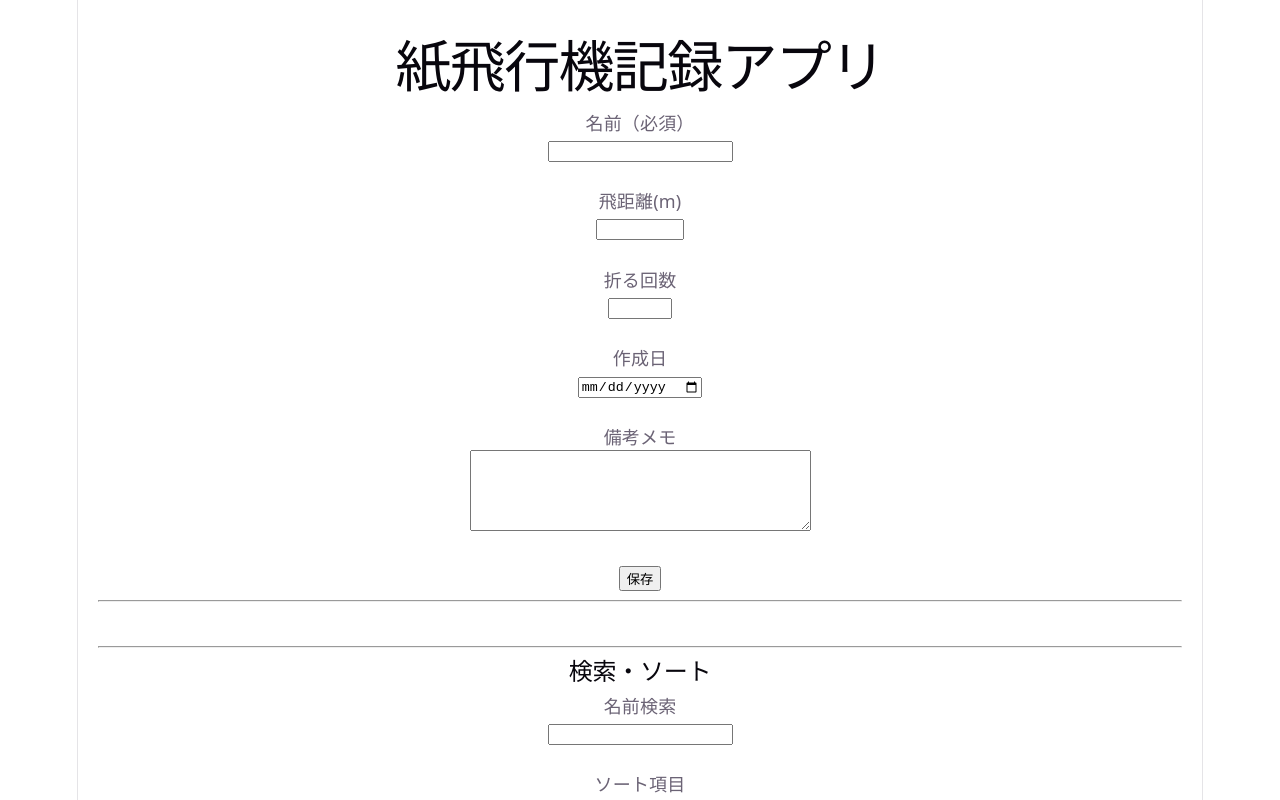
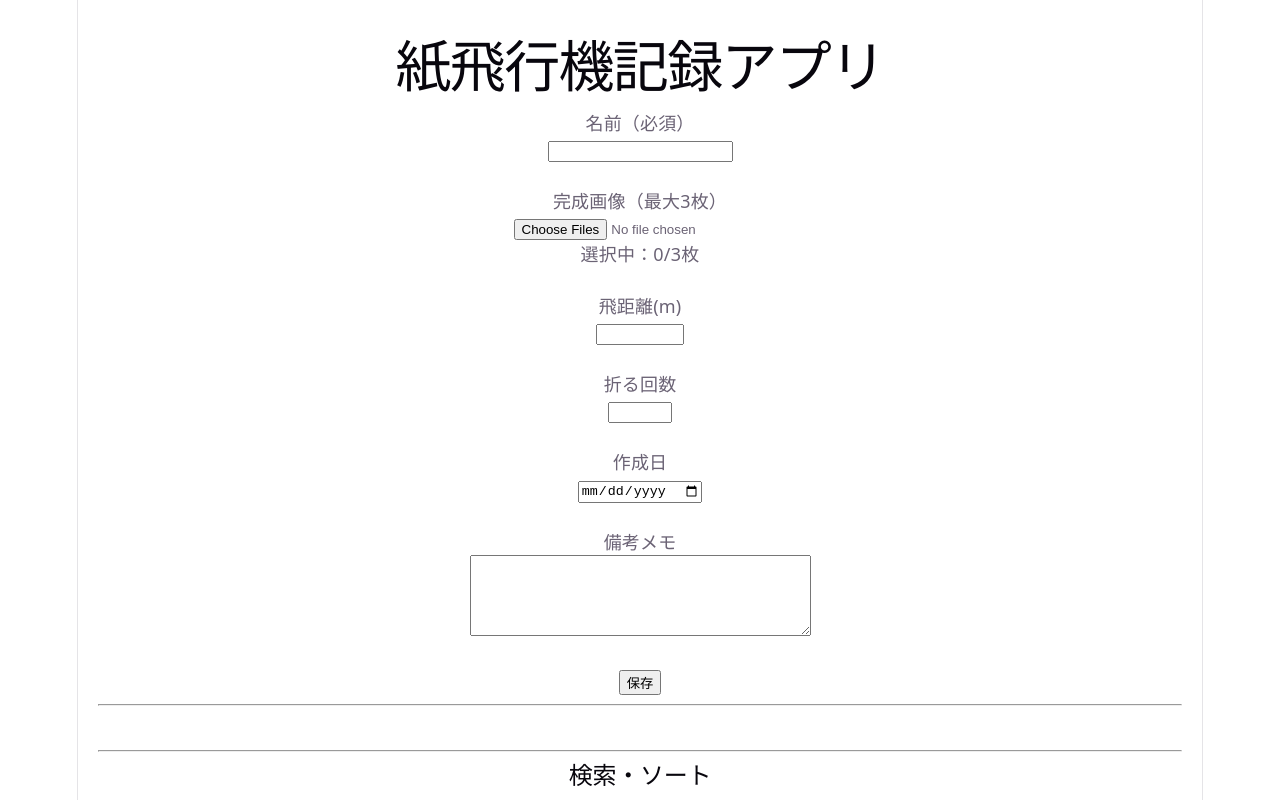
Before and after one commit to csta24035/paper-airplane-app, a React (Vite) app in the folder paper-airplane-app/: page / in a window 1280 px wide. Shown: the top 800 px of the page. Built offline with nearby package versions, Linux system fonts and the light colour scheme.

Commit message:
画像挿入

```diff
--- a/paper-airplane-app/src/App.tsx
+++ b/paper-airplane-app/src/App.tsx
@@ -47,6 +47,9 @@ function App() {
 
   const [editingCreatedAt, setEditingCreatedAt] =
     useState<number | null>(null);
+
+  const [completedImages, setCompletedImages] =
+    useState<File[]>([]);
 
   useEffect(() => {
   initDb();
@@ -118,6 +121,41 @@ async function handleDelete(id: string) {
     console.error(error);
     setError("削除に失敗しました");
   }
+}
+
+function handleCompletedImageChange(
+  event: React.ChangeEvent<HTMLInputElement>
+) {
+  const files = event.target.files;
+
+  if (!files) {
+    return;
+  }
+
+  const fileArray = Array.from(files);
+
+  if (fileArray.length > 3) {
+    setError("完成画像は3枚までです");
+    return;
+  }
+
+  for (const file of fileArray) {
+    if (
+      file.type !== "image/jpeg" &&
+      file.type !== "image/png"
+    ) {
+      setError("JPGまたはPNGのみ登録できます");
+      return;
+    }
+
+    if (file.size > 10 * 1024 * 1024) {
+      setError("画像は1枚10MB以下です");
+      return;
+    }
+  }
+
+  setCompletedImages(fileArray);
+  setError("");
 }
 
   const filteredAirplanes =
@@ -355,6 +393,30 @@ if (editingId) {
           }
         />
       </div>
+
+<br />
+
+<div>
+  <label>
+    完成画像（最大3枚）
+  </label>
+
+  <br />
+
+  <input
+    type="file"
+    accept=".jpg,.jpeg,.png"
+    multiple
+    onChange={handleCompletedImageChange}
+  />
+
+  <p>
+  選択中：
+  {completedImages.length}
+  /3枚
+</p>
+
+</div>
 
       <br />
 
```
